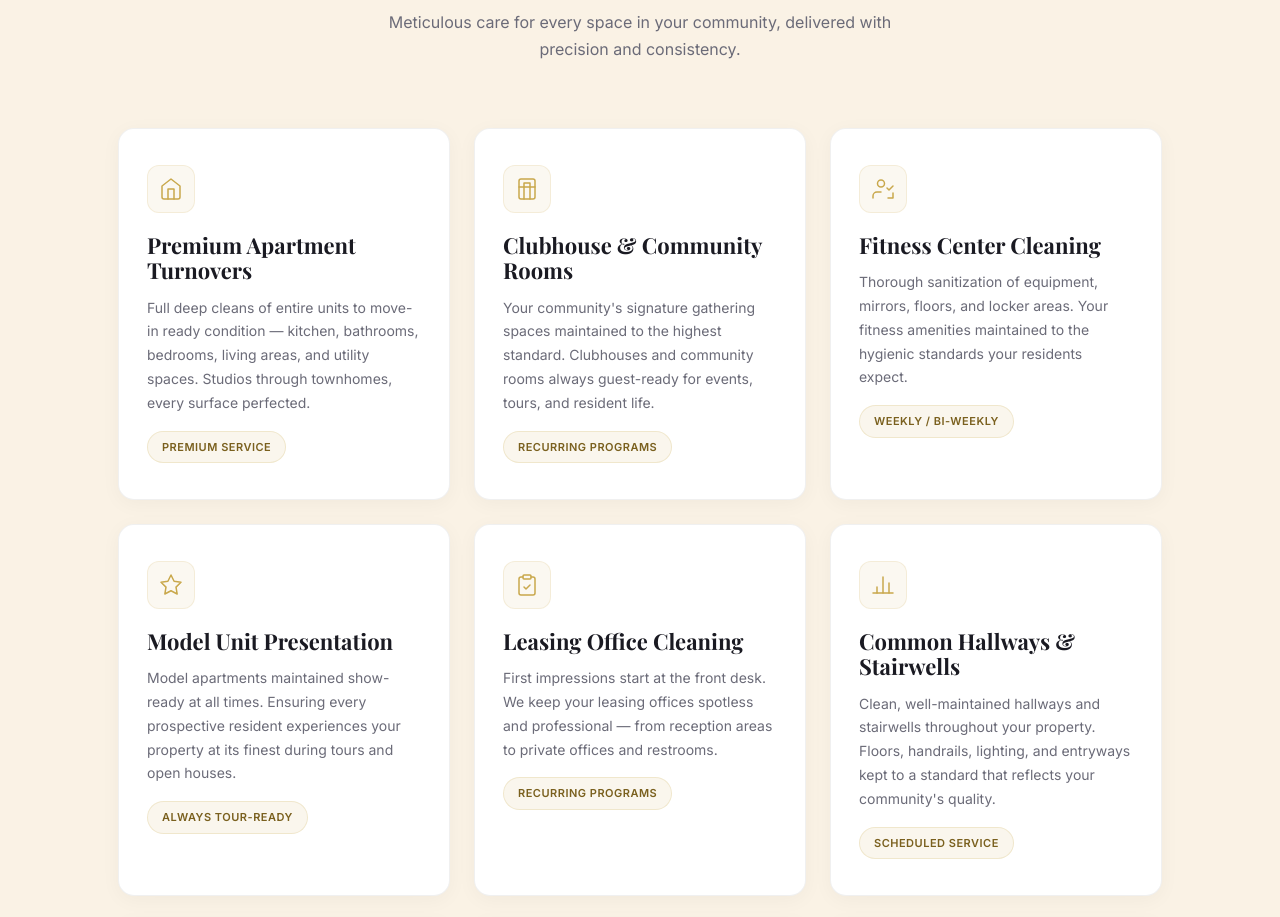
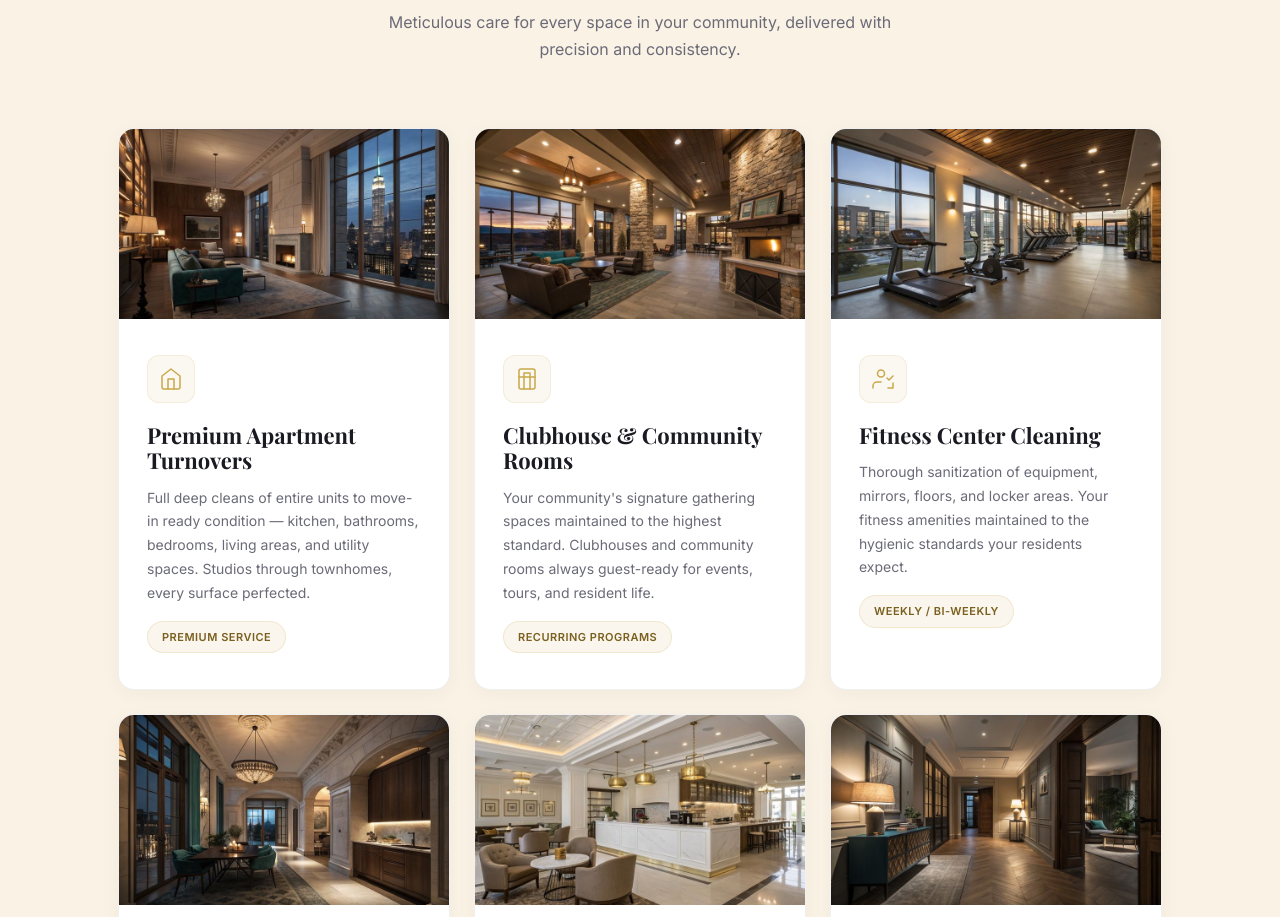
Before and after one commit to oaklandcleaningserviceslo/ocs-website, a plain HTML site: page index.html in a window 1280 px wide. Shown: the part 1280-2197 px from the top of the page. Drawn offline with nearby package versions, Linux system fonts and the light colour scheme; animation ran at ten frames a second.

Commit message:
Update: add interior imagery to all 9 service cards (new images folder, 9 optimized JPEGs)

```diff
--- a/index.html
+++ b/index.html
@@ -319,6 +319,9 @@ header.scrolled{
 }
 .service-card:hover{transform:translateY(-6px);box-shadow:0 20px 50px rgba(0,0,0,.1)}
 .service-card:hover::before{opacity:1}
+.service-card-img{height:190px;overflow:hidden}
+.service-card-img img{width:100%;height:100%;object-fit:cover;transition:transform .6s ease}
+.service-card:hover .service-card-img img{transform:scale(1.05)}
 .service-card-inner{padding:36px 28px}
 .service-card-icon{
   margin-bottom:20px;display:flex;align-items:center;justify-content:center;
@@ -1099,6 +1102,7 @@ height="0" width="0" style="display:none;visibility:hidden"></iframe></noscript>
 
     <div class="service-grid">
       <article class="service-card reveal">
+        <div class="service-card-img"><img src="/images/service-turnovers.jpg" alt="Move-in ready apartment living room with fireplace" loading="lazy" width="800" height="450"></div>
         <div class="service-card-inner">
           <span class="service-card-icon"><svg viewBox="0 0 24 24"><path d="M3 9l9-7 9 7v11a2 2 0 0 1-2 2H5a2 2 0 0 1-2-2z"/><polyline points="9 22 9 12 15 12 15 22"/></svg></span>
           <h3>Premium Apartment Turnovers</h3>
@@ -1108,6 +1112,7 @@ height="0" width="0" style="display:none;visibility:hidden"></iframe></noscript>
       </article>
 
       <article class="service-card reveal">
+        <div class="service-card-img"><img src="/images/service-clubhouse.jpg" alt="Clubhouse great room with stone fireplace and lounge seating" loading="lazy" width="800" height="450"></div>
         <div class="service-card-inner">
           <span class="service-card-icon"><svg viewBox="0 0 24 24"><rect x="4" y="2" width="16" height="20" rx="2" ry="2"/><path d="M9 22V6h6v16"/><path d="M4 10h16"/></svg></span>
           <h3>Clubhouse & Community Rooms</h3>
@@ -1117,6 +1122,7 @@ height="0" width="0" style="display:none;visibility:hidden"></iframe></noscript>
       </article>
 
       <article class="service-card reveal">
+        <div class="service-card-img"><img src="/images/service-fitness.jpg" alt="Apartment community fitness center with cardio equipment" loading="lazy" width="800" height="450"></div>
         <div class="service-card-inner">
           <span class="service-card-icon"><svg viewBox="0 0 24 24"><path d="M6.5 6.5a3.5 3.5 0 1 0 7 0 3.5 3.5 0 1 0-7 0"/><path d="M2 21v-2a4 4 0 0 1 4-4h4"/><path d="M16 11l2 2 4-4"/><path d="M22 16v5h-5"/></svg></span>
           <h3>Fitness Center Cleaning</h3>
@@ -1126,6 +1132,7 @@ height="0" width="0" style="display:none;visibility:hidden"></iframe></noscript>
       </article>
 
       <article class="service-card reveal">
+        <div class="service-card-img"><img src="/images/service-model-unit.jpg" alt="Staged model unit dining area ready for tours" loading="lazy" width="800" height="450"></div>
         <div class="service-card-inner">
           <span class="service-card-icon"><svg viewBox="0 0 24 24"><polygon points="12 2 15.09 8.26 22 9.27 17 14.14 18.18 21.02 12 17.77 5.82 21.02 7 14.14 2 9.27 8.91 8.26 12 2"/></svg></span>
           <h3>Model Unit Presentation</h3>
@@ -1135,6 +1142,7 @@ height="0" width="0" style="display:none;visibility:hidden"></iframe></noscript>
       </article>
 
       <article class="service-card reveal">
+        <div class="service-card-img"><img src="/images/service-leasing.jpg" alt="Leasing office lounge with coffee bar and seating" loading="lazy" width="800" height="450"></div>
         <div class="service-card-inner">
           <span class="service-card-icon"><svg viewBox="0 0 24 24"><path d="M16 4h2a2 2 0 0 1 2 2v14a2 2 0 0 1-2 2H6a2 2 0 0 1-2-2V6a2 2 0 0 1 2-2h2"/><rect x="8" y="2" width="8" height="4" rx="1" ry="1"/><path d="M9 14l2 2 4-4"/></svg></span>
           <h3>Leasing Office Cleaning</h3>
@@ -1144,6 +1152,7 @@ height="0" width="0" style="display:none;visibility:hidden"></iframe></noscript>
       </article>
 
       <article class="service-card reveal">
+        <div class="service-card-img"><img src="/images/service-hallways.jpg" alt="Clean, well-lit apartment community hallway" loading="lazy" width="800" height="450"></div>
         <div class="service-card-inner">
           <span class="service-card-icon"><svg viewBox="0 0 24 24"><path d="M18 20V10"/><path d="M12 20V4"/><path d="M6 20v-6"/><path d="M2 20h20"/></svg></span>
           <h3>Common Hallways & Stairwells</h3>
@@ -1153,6 +1162,7 @@ height="0" width="0" style="display:none;visibility:hidden"></iframe></noscript>
       </article>
 
       <article class="service-card reveal">
+        <div class="service-card-img"><img src="/images/service-pool.jpg" alt="Indoor community pool house with lounge seating" loading="lazy" width="800" height="450"></div>
         <div class="service-card-inner">
           <span class="service-card-icon"><svg viewBox="0 0 24 24"><circle cx="12" cy="12" r="5"/><line x1="12" y1="1" x2="12" y2="3"/><line x1="12" y1="21" x2="12" y2="23"/><line x1="4.22" y1="4.22" x2="5.64" y2="5.64"/><line x1="18.36" y1="18.36" x2="19.78" y2="19.78"/><line x1="1" y1="12" x2="3" y2="12"/><line x1="21" y1="12" x2="23" y2="12"/><line x1="4.22" y1="19.78" x2="5.64" y2="18.36"/><line x1="18.36" y1="5.64" x2="19.78" y2="4.22"/></svg></span>
           <h3>Pool House & Outdoor Amenities</h3>
@@ -1162,6 +1172,7 @@ height="0" width="0" style="display:none;visibility:hidden"></iframe></noscript>
       </article>
 
       <article class="service-card reveal">
+        <div class="service-card-img"><img src="/images/service-offices.jpg" alt="Corporate building lobby with stone accents and chandelier" loading="lazy" width="800" height="450"></div>
         <div class="service-card-inner">
           <span class="service-card-icon"><svg viewBox="0 0 24 24"><rect x="1" y="3" width="15" height="18" rx="2" ry="2"/><path d="M16 8h4a2 2 0 0 1 2 2v11h-6"/><path d="M5 7h2"/><path d="M5 11h2"/><path d="M5 15h2"/></svg></span>
           <h3>Corporate Offices</h3>
@@ -1171,6 +1182,7 @@ height="0" width="0" style="display:none;visibility:hidden"></iframe></noscript>
       </article>
 
       <article class="service-card reveal">
+        <div class="service-card-img"><img src="/images/service-powerwashing.jpg" alt="Outdoor amenity terrace with clean stone pavers and fire pit" loading="lazy" width="800" height="450"></div>
         <div class="service-card-inner">
           <span class="service-card-icon"><svg viewBox="0 0 24 24"><path d="M12 2v6"/><path d="M12 12v2"/><path d="M12 18v4"/><circle cx="12" cy="9" r="1"/><path d="M7 20a5 5 0 0 1 10 0"/><path d="M5 12h14"/></svg></span>
           <h3>Powerwashing</h3>
```
Also changed, not shown: images/service-clubhouse.jpg (added), images/service-fitness.jpg (added), images/service-hallways.jpg (added), images/service-leasing.jpg (added), images/service-model-unit.jpg (added), images/service-offices.jpg (added), images/service-pool.jpg (added), images/service-powerwashing.jpg (added), images/service-turnovers.jpg (added).
